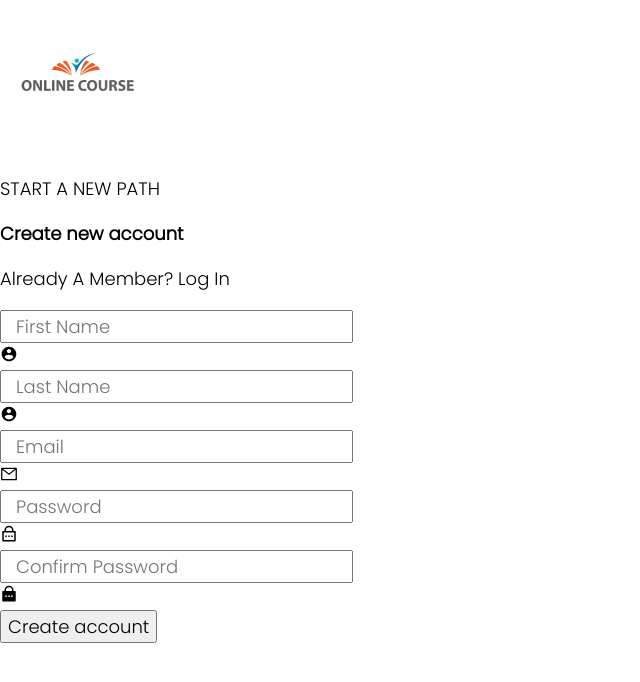
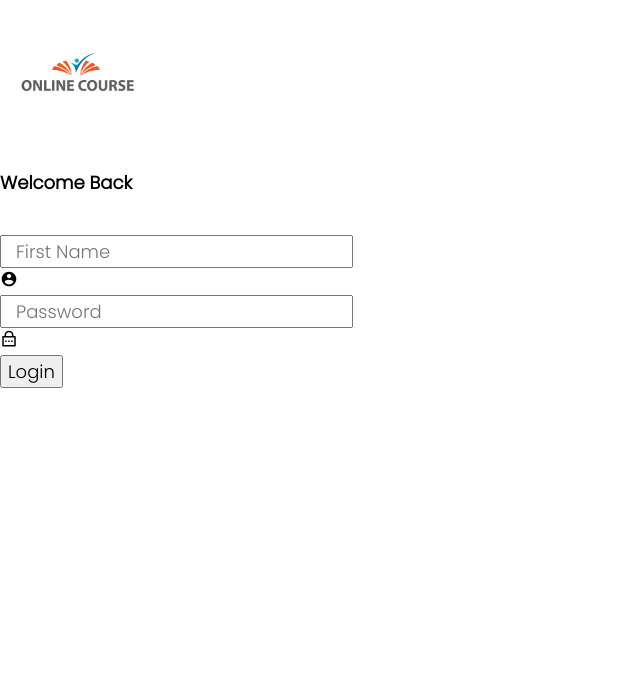
Before and after one commit to veenaskumar/Online_Course, a React (Create React App) app in the folder frontend/: page /loginform in a window 1280 px wide. Shown: the top 682 px of the page, without its empty margins (0-640 px from the left). Built offline with nearby package versions, Linux system fonts and the light colour scheme; a web font is replaced by a local one.

Commit message:
login page added

```diff
--- a/frontend/package.json
+++ b/frontend/package.json
@@ -6,9 +6,11 @@
     "@testing-library/jest-dom": "^5.16.5",
     "@testing-library/react": "^13.4.0",
     "@testing-library/user-event": "^13.5.0",
+    "axios": "^1.4.0",
     "react": "^18.2.0",
     "react-dom": "^18.2.0",
     "react-icons": "^4.8.0",
+    "react-router-dom": "^6.11.2",
     "react-scripts": "5.0.1",
     "web-vitals": "^2.1.4"
   },
--- a/frontend/src/App.js
+++ b/frontend/src/App.js
@@ -1,12 +1,18 @@
 // import logo from './logo.svg';
 // import './App.css';
 import Signup from './pages/signup';
+import Loginform from './pages/login';
+import { BrowserRouter,Route,Routes } from 'react-router-dom';
 
 function App() {
   return (
-    <div>
-      <Signup />
-    </div>
+    <BrowserRouter>
+    <Routes>
+      <Route path='/signup' element={<Signup/>} />
+      <Route path='/loginform' element={<Loginform/>}/>
+    </Routes>
+    </BrowserRouter>
+
   );
 }
 
--- /dev/null
+++ b/frontend/src/components/loginform.jsx
@@ -0,0 +1,91 @@
+import React,{useState,useEffect} from 'react'
+import { Navigate } from 'react-router-dom'
+import {IoMdContact} from 'react-icons/io'
+// import {AiOutlineMail} from 'react-icons/ai'
+import {RiLockPasswordLine} from 'react-icons/ri'
+import { date } from 'joi'
+function Loginform() {
+    const [name,setname]=useState('')
+    const [password,setpassword]=useState('')
+    const[data,setdata]=useState('')
+    function handleSubmit(){
+
+
+        const info={
+            name:name,
+            password:password,
+        }
+
+        fetch('http://localhost:3002/api/auth/login', {
+           method: 'POST',
+           body: JSON.stringify(info),
+           headers: {
+              "Content-Type": "application/json",
+           },
+        })
+           .then((res) => res.json())
+           .then((res)=>{
+            setdata(res)
+            console.log(res.message)
+            if(res.message==='User created successfully'){
+            Navigate('/loginform')
+            // console.log('hi')
+        }
+    })
+     }
+  return (
+
+     <div className='flex flex-col justify-evenly gap-[1rem]  py-[90px] max-w-[800px]'>
+            {/* <p className='text-slate-500 tracking-normal font-semibold ' id='pick_up'>START A NEW PATH</p> */}
+            <h1 className='text-2xl font-bold'>Welcome Back</h1><br />
+            {/* <p className='text-[13px] font-light'>Already A Member? <span className='text-sky-600 text-[13px] cursor-pointer'>Log In</span></p> */}
+            <form>
+            <div className='flex flex-col justify-evenly gap-[2rem]'>
+                <div className='flex gap-[2rem]'>
+
+                    <div className='flex flex-row  items-center gap-[0.5rem] rounded-lg border border-blue-600 py-[10px] px-[10px] w-[460px]'>
+                    <input type='text' name='fname' placeholder='First Name' id='fname' className=' w-[460px] placeholder:text-[15px] placeholder:indent-[10px] font-semibold' value={name} onChange={(e)=>{setname(e.target.value)}} />
+                    <IoMdContact />
+
+
+                    </div>
+
+                {/* <div className='flex flex-row  items-center gap-[0.5rem] rounded-lg border border-blue-600 py-[10px] px-[10px]  '>
+                    <input type='text' name='lname' placeholder='Last Name' id='lname ' className=' placeholder:text-[15px] placeholder:indent-[10px] font-semibold' />
+                    <IoMdContact />
+                </div> */}
+                </div>
+
+                {/* <div className='flex flex-row  items-center gap-[0.5rem] rounded-lg border border-blue-600 w-[560px] py-[10px] px-[10px]'>
+                    <input type="email" name="email" id="email" placeholder='Email' className='w-[492px]  placeholder:text-[15px] placeholder:indent-[10px] font-semibold' />
+                    <AiOutlineMail />
+                </div> */}
+                <div className='flex flex-row  items-center gap-[0.5rem] rounded-lg border border-blue-600 w-[460px] py-[10px] px-[10px]'>
+                    <input type="password" name="password" id="password" placeholder='Password' className=' w-[460px] placeholder:text-[15px] placeholder:indent-[10px] font-semibold' value={password} onChange={(e)=>{setpassword(e.target.value)}} />
+                    <RiLockPasswordLine />
+                </div>
+                {/* <div className='flex flex-row  items-center gap-[0.5rem] rounded-lg border border-blue-600 w-[560px] py-[10px] px-[10px]    '>
+                    <input type="password" name="confirm_password" id="confirm_password" placeholder='Confirm Password' className='w-[492px] placeholder:text-[15px] placeholder:indent-[10px] font-semibold' />
+                    <RiLockPasswordFill />
+                </div> */}
+                {
+                    data.message ==="password incorrect" && "User doesn't exists" && <p>{data.message}</p>
+                }
+
+                <div className='border w-[200px] text-center rounded-full py-[8px] bg-sky-600 hover:bg-sky-900 text-white font-bold'>
+                    <input type='button' value="Login" className='cursor-pointer' onClick={()=> handleSubmit()}/>
+                </div>
+
+                {/* <div>{name}</div> */}
+
+            </div>
+            </form>
+
+
+        </div>
+
+
+  )
+}
+
+export default Loginform
--- a/frontend/src/components/signupform.jsx
+++ b/frontend/src/components/signupform.jsx
@@ -1,11 +1,50 @@
-import React from 'react'
+import React,{useState,useEffect} from 'react'
 import {IoMdContact} from 'react-icons/io'
 import {AiOutlineMail} from 'react-icons/ai'
 import {RiLockPasswordLine} from 'react-icons/ri'
-import {RiLockPasswordFill} from 'react-icons/ri'
+// import {RiLockPasswordFill} from 'react-icons/ri'
+import {useNavigate} from 'react-router-dom'
+import loginform from './loginform'
+
+// import { response } from 'express';
+// import { text } from 'express'
 // import SideImage from '../assets/learn_online.jpg'
 
+
 function Signupform() {
+    const [name,setname]=useState('')
+    const [email,setemail]=useState('')
+    const [password,setpassword]=useState('')
+    const[data,setdata]=useState('')
+    const naviagte=useNavigate()
+
+
+    function handleSubmit(){
+
+
+        const info={
+            name:name,
+            password:password,
+            email:email
+        }
+
+        fetch('http://localhost:3002/api/auth/signup', {
+           method: 'POST',
+           body: JSON.stringify(info),
+           headers: {
+              "Content-Type": "application/json",
+           },
+        })
+           .then((res) => res.json())
+            .then((res)=>{
+                console.log(res.message)
+                if(res.message==='User created successfully'){
+                naviagte('/loginform')
+                // console.log('hi')
+            }
+        })
+     }
+
     return (
             <div className='flex flex-col justify-evenly gap-[1rem]  py-[30px] max-w-[800px]'>
             <p className='text-slate-500 tracking-normal font-semibold ' id='pick_up'>START A NEW PATH</p>
@@ -14,31 +53,38 @@ function Signupform() {
             <form>
             <div className='flex flex-col justify-evenly gap-[2rem]'>
                 <div className='flex gap-[2rem]'>
-                <div className='flex flex-row  items-center gap-[0.5rem] rounded-lg border border-blue-600 py-[10px] px-[10px]'>
-                    <input type='text' name='fname' placeholder='First Name' id='fname' className=' placeholder:text-[15px] placeholder:indent-[10px] font-semibold' />
+
+                    <div className='flex flex-row  items-center gap-[0.5rem] rounded-lg border border-blue-600 py-[10px] px-[10px]'>
+                    <input type='text' name='fname' placeholder='First Name' id='fname' className=' placeholder:text-[15px] placeholder:indent-[10px] font-semibold' value={name} onChange={(e)=>{setname(e.target.value)}}/>
                     <IoMdContact />
-                </div>
-                <div className='flex flex-row  items-center gap-[0.5rem] rounded-lg border border-blue-600 py-[10px] px-[10px]  '>
+
+
+                    </div>
+
+                {/* <div className='flex flex-row  items-center gap-[0.5rem] rounded-lg border border-blue-600 py-[10px] px-[10px]  '>
                     <input type='text' name='lname' placeholder='Last Name' id='lname ' className=' placeholder:text-[15px] placeholder:indent-[10px] font-semibold' />
                     <IoMdContact />
-                </div>
+                </div> */}
                 </div>
 
                 <div className='flex flex-row  items-center gap-[0.5rem] rounded-lg border border-blue-600 w-[560px] py-[10px] px-[10px]'>
-                    <input type="email" name="email" id="email" placeholder='Email' className='w-[492px]  placeholder:text-[15px] placeholder:indent-[10px] font-semibold'/>
+                    <input type="email" name="email" id="email" placeholder='Email' className='w-[492px]  placeholder:text-[15px] placeholder:indent-[10px] font-semibold' value={email} onChange={(e)=>{setemail(e.target.value)}}/>
                     <AiOutlineMail />
                 </div>
                 <div className='flex flex-row  items-center gap-[0.5rem] rounded-lg border border-blue-600 w-[560px] py-[10px] px-[10px]'>
-                    <input type="password" name="password" id="password" placeholder='Password' className='w-[492px] placeholder:text-[15px] placeholder:indent-[10px] font-semibold'/>
+                    <input type="password" name="password" id="password" placeholder='Password' className='w-[492px] placeholder:text-[15px] placeholder:indent-[10px] font-semibold'value={password} onChange={(e)=>{setpassword(e.target.value)}} />
                     <RiLockPasswordLine />
                 </div>
-                <div className='flex flex-row  items-center gap-[0.5rem] rounded-lg border border-blue-600 w-[560px] py-[10px] px-[10px]    '>
+                {/* <div className='flex flex-row  items-center gap-[0.5rem] rounded-lg border border-blue-600 w-[560px] py-[10px] px-[10px]    '>
                     <input type="password" name="confirm_password" id="confirm_password" placeholder='Confirm Password' className='w-[492px] placeholder:text-[15px] placeholder:indent-[10px] font-semibold' />
                     <RiLockPasswordFill />
+                </div> */}
+
+                <div className='border w-[200px] text-center rounded-full py-[8px] bg-sky-600 hover:bg-sky-900 text-white font-bold'>
+                    <input type='button' value="Create account" className='cursor-pointer' onClick={()=> handleSubmit()}/>
                 </div>
-                <div className='border w-[200px] text-center rounded-full py-[8px] bg-sky-600 hover:bg-sky-900 text-white font-bold'>
-                    <input type="submit" value="Create account" className='cursor-pointer'/>
-                </div>
+
+                {/* <div>{name}</div> */}
 
             </div>
             </form>
--- /dev/null
+++ b/frontend/src/pages/login.jsx
@@ -0,0 +1,14 @@
+import React from 'react'
+import Navbar from '../components/signupbar'
+import Loginform from '../components/loginform'
+
+function login() {
+  return (
+   <div  className='flex flex-col justify-center px-[60px]'>
+    <Navbar />
+    <Loginform />
+   </div>
+  )
+}
+
+export default login
--- a/frontend/src/pages/signup.jsx
+++ b/frontend/src/pages/signup.jsx
@@ -4,6 +4,7 @@ import Signupform from '../components/signupform'
 import '../stylesheet/signup.css'
 
 function Signup() {
+
     return (
         <div className='flex flex-col justify-center px-[60px]'>
             <Navbar />
```
Also changed, not shown: 1 other file (tests, documents, lock files or other folders).
